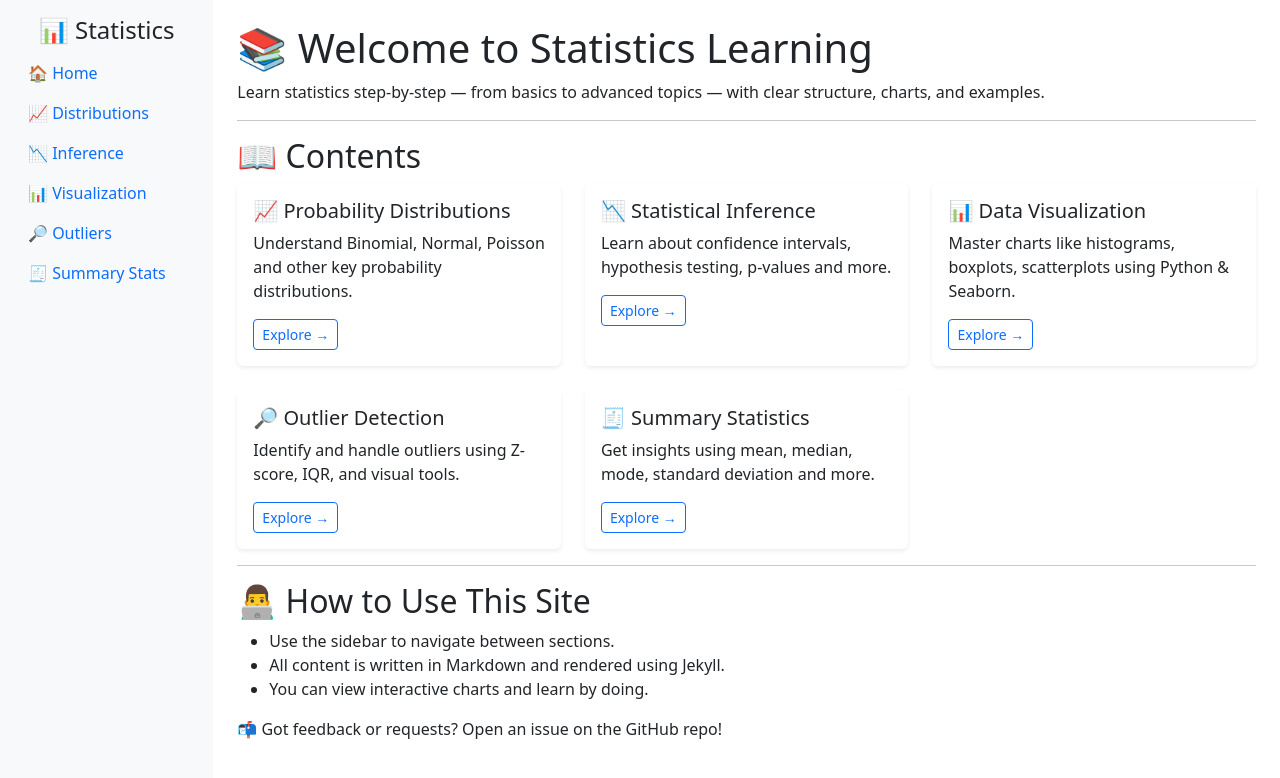
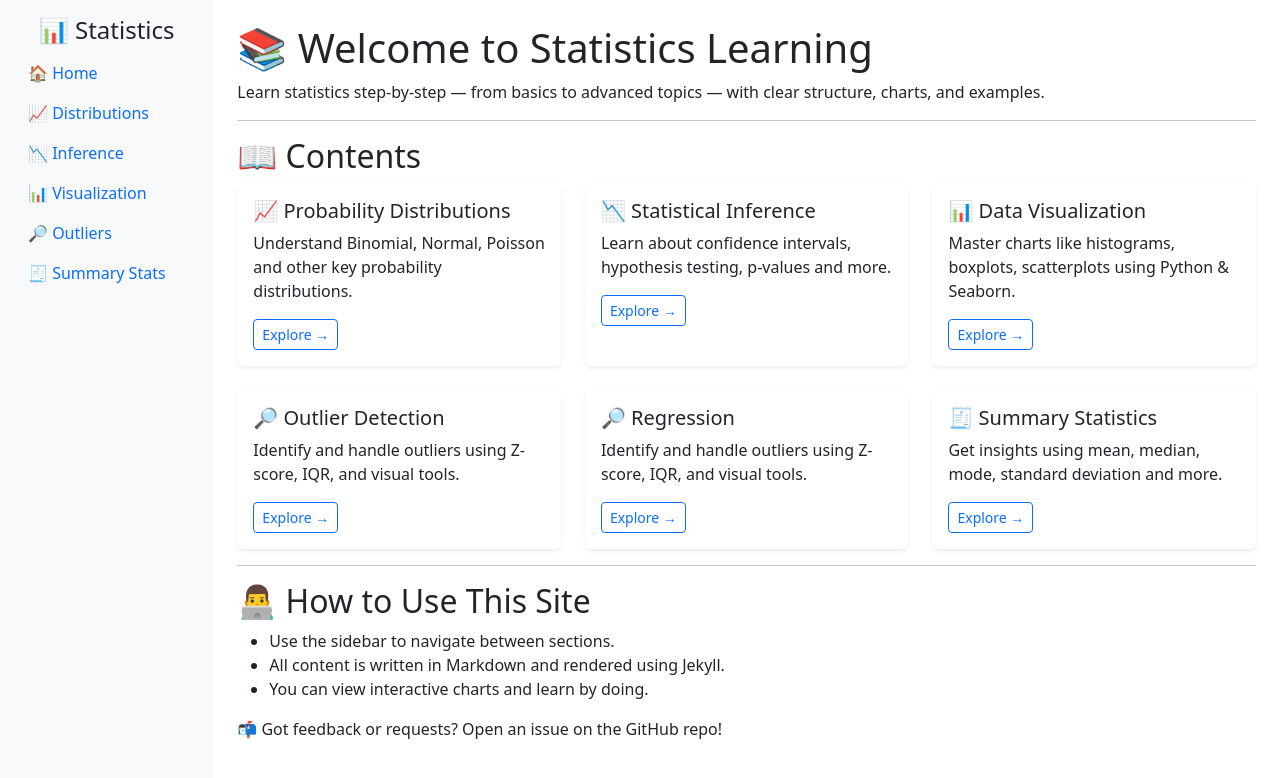
Before and after one commit to buribalkan/Statistics, a Jekyll site: the page built from index.md, in a window 1280 px wide. Shown: the top 778 px of the page. Built offline with Jekyll 4.4.1, drawn with Linux system fonts in a browser that asks for light colours.

Commit message:
Update index.md

```diff
--- a/index.md
+++ b/index.md
@@ -52,7 +52,15 @@ title: Home
       </div>
     </div>
   </div>
-
+  <div class="col">
+    <div class="card h-100 border-0 shadow-sm">
+      <div class="card-body">
+        <h5 class="card-title">🔎 Regression</h5>
+        <p class="card-text">Identify and handle outliers using Z-score, IQR, and visual tools.</p>
+        <a href="{{ site.baseurl }}/regression" class="btn btn-outline-primary btn-sm">Explore →</a>
+      </div>
+    </div>
+  </div>
   <div class="col">
     <div class="card h-100 border-0 shadow-sm">
       <div class="card-body">
```
